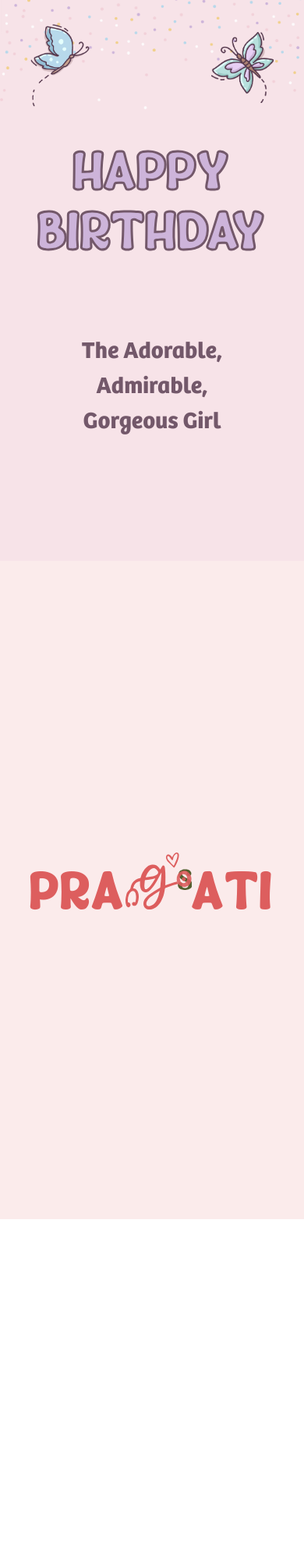
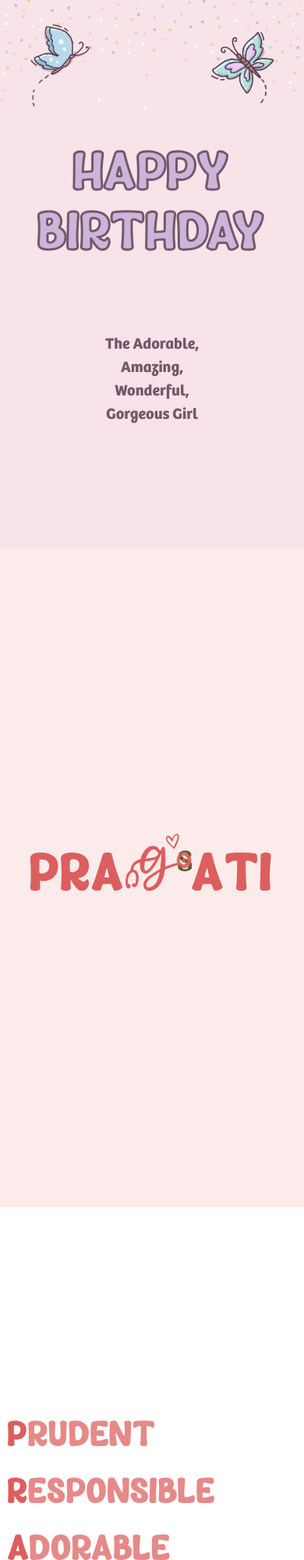
Before and after one commit to SushantSejwal/sp, a plain HTML site: page index.html in a window 390 px wide. Shown: the top 2000 px of the page at 78% size. Before the commit the page ends 1563 px from the top, so only its background shows below. Drawn offline with Linux system fonts and the light colour scheme; a web font is replaced by a local one.

Commit message:
new stuff added

```diff
--- a/css/wishing.css
+++ b/css/wishing.css
@@ -135,15 +135,15 @@
     padding: 20px 40px 40px 40px;
 }
 .whom-text{
-    font-size: clamp(30px, 4vw, 80px);
+    font-size: clamp(20px, 4vw, 80px);
     font-family: "bree", sans-serif;
     font-weight: 600;
     color: #73586a;
 }
 
-/* pragati name */
+/*=== PRAGATI'S BIRTHDAY ===*/
 .pragati-birthday-wrapper{
-    height: 100vh;
+    min-height: 100vh;
     background-color: #fbebeb;
 }
 
@@ -153,6 +153,7 @@
     display: flex;
     align-items: center;
     justify-content: center;
+    flex-direction: column;
 
 }
 
@@ -170,6 +171,8 @@
     font-size: clamp(20px, 18vw, 180px);
     font-family: 'love', 'bree', 'surco', 'mobius', sans-serif;
     color: #dd5e5e;
+    padding-top: 40vh;
+    padding-bottom: 40vh;
 }
 
 .pragati-g-svg{
@@ -183,3 +186,23 @@
 .pragati-g-svg .cls-2,
 .pragati-g-svg .cls-3 { opacity: 0.9;}
 .pragati-g-svg .cls-0{ fill: #545e2e; }
+
+
+/* pragati full form */
+.pragati-full-form{
+    padding: 30vh 10px;
+}
+
+.pragati-ff-text{
+    font-size: clamp(20px, 12vw, 180px);
+    /* padding: 10px; */
+    font-family: 'love';
+    color: #dd5e5e;
+    color: #e68989;
+}
+
+.pragati-ff-fl{
+    color: #dd5e5e;
+}
+
+/* e68989  e37a7a  e06c6c */
--- a/index.html
+++ b/index.html
@@ -76,7 +76,8 @@
     <div class="whom-wrapper">
         <div class="whom">
             <p class="whom-text">The Adorable,</p>
-            <p class="whom-text">Admirable,</p>
+            <p class="whom-text">Amazing,</p>
+            <p class="whom-text">Wonderful,</p>
             <p class="whom-text">Gorgeous Girl</p>
         </div>
     </div>
@@ -106,6 +107,33 @@
         </div>
     </div>
 
+    <!-- pragati's full form -->
+    <div class="pragati-full-form-wrapper">
+        <div class="pragati-full-form">
+            <div class="pragati-ff-p">
+                <p class="pragati-ff-p-text pragati-ff-text"><span class="pragati-ff-fl">P</span>rudent</p>
+            </div>
+            <div class="pragati-ff-r">
+                <p class="pragati-ff-r-text pragati-ff-text"><span class="pragati-ff-fl">R</span>esponsible</p>
+            </div>
+            <div class="pragati-ff-a">
+                <p class="pragati-ff-a-text pragati-ff-text"><span class="pragati-ff-fl">A</span>dorable</p>
+            </div>
+            <div class="pragati-ff-g">
+                <p class="pragati-ff-g-text pragati-ff-text"><span class="pragati-ff-fl">G</span>orgeous</p>
+            </div>
+            <div class="pragati-ff-a">
+                <p class="pragati-ff-a-text pragati-ff-text"><span class="pragati-ff-fl">A</span>dmirable</p>
+            </div>
+            <div class="pragati-ff-t">
+                <p class="pragati-ff-t-text pragati-ff-text"><span class="pragati-ff-fl">T</span>actful</p>
+            </div>
+            <div class="pragati-ff-i">
+                <p class="pragati-ff-i-text pragati-ff-text"><span class="pragati-ff-fl">I</span>ntelligent</p>
+            </div>
+        </div>
+    </div>
+
 
 
     <!-- js -->
--- a/js/wishing.js
+++ b/js/wishing.js
@@ -45,7 +45,7 @@
     };
 
     let options = {
-        rootMargin: "0px 0px -200px 0px",
+        rootMargin: "0px 0px -100px 0px",
         threshold: "0"
     }
 
```
